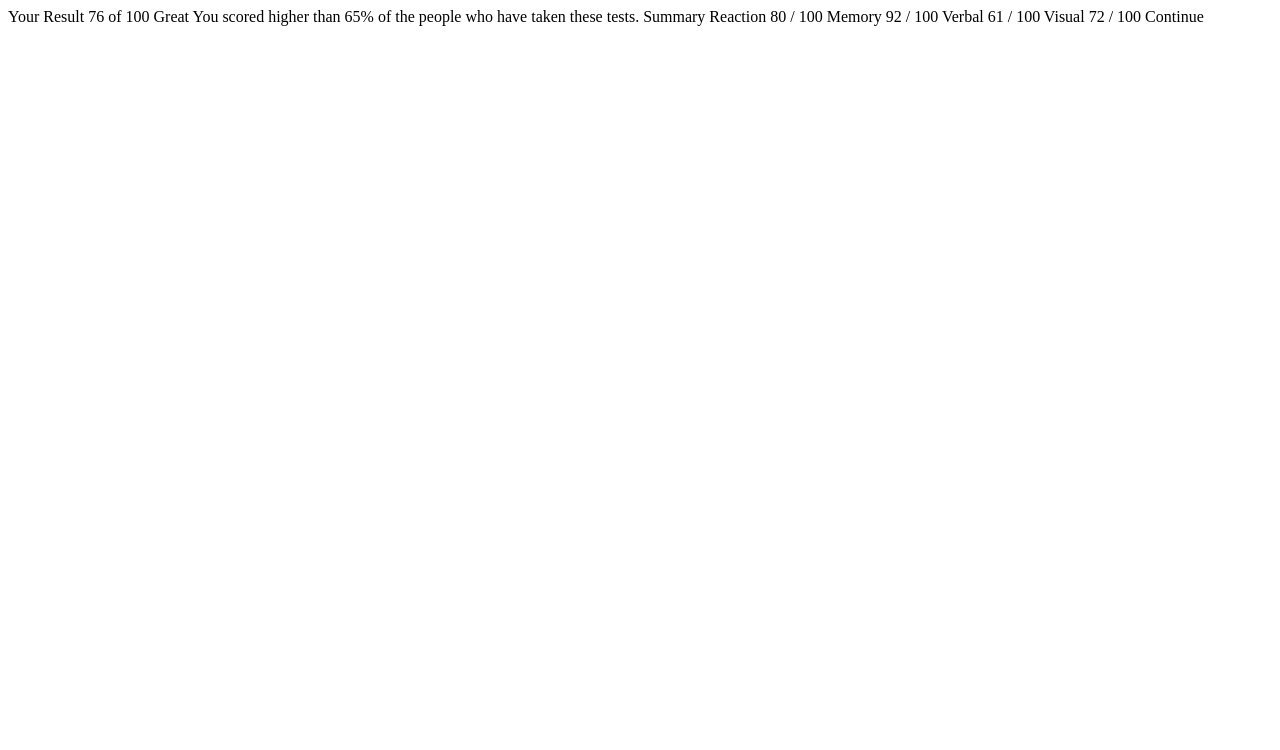
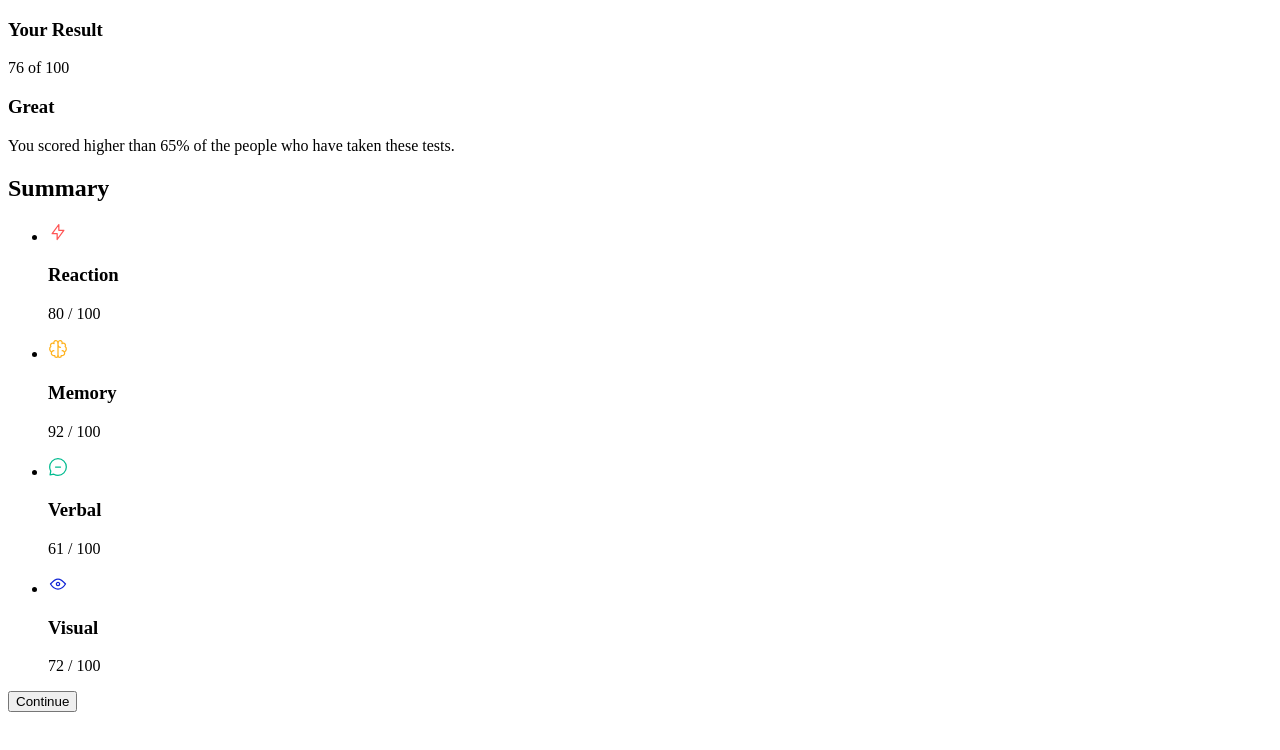
Before and after one commit to DevShaunB/fem-results-summary-component, a plain HTML site: page index.html in a window 1280 px wide. Drawn offline with Linux system fonts and the light colour scheme.

Commit message:
add markup with BEM

```diff
--- a/index.html
+++ b/index.html
@@ -1,36 +1,78 @@
 <!DOCTYPE html>
 <html lang="en">
-<head>
-  <meta charset="UTF-8">
-  <meta name="viewport" content="width=device-width, initial-scale=1.0"> <!-- displays site properly based on user's device -->
+  <head>
+    <meta charset="UTF-8" />
+    <meta name="viewport" content="width=device-width, initial-scale=1.0" />
+    <!-- displays site properly based on user's device -->
 
-  <link rel="icon" type="image/png" sizes="32x32" href="./assets/images/favicon-32x32.png">
+    <link
+      rel="icon"
+      type="image/png"
+      sizes="32x32"
+      href="./assets/images/favicon-32x32.png"
+    />
 
-  <title>Frontend Mentor | Results summary component</title>
-</head>
-<body>
-
-  Your Result
-  76
-  of 100
-
-  Great
-  You scored higher than 65% of the people who have taken these tests.
-
-  Summary
-
-  Reaction
-  80 / 100
-
-  Memory
-  92 / 100
-
-  Verbal
-  61 / 100
-
-  Visual
-  72 / 100
-
-  Continue
-</body>
+    <title>Frontend Mentor | Results summary component</title>
+  </head>
+  <body>
+    <main>
+      <article class="result-summary-card">
+        <section class="result-summary-card__result">
+          <h1 class="result-summary-card__title">Your Result</h1>
+          <p class="result-summary-card__result-score">
+            <span>76</span> of 100
+          </p>
+          <div class="result-summary-card__result-info">
+            <h3 class="result-summary-card__result-info-title">Great</h3>
+            <p class="result-summary-card__result-info-desc">
+              You scored higher than 65% of the people who have taken these
+              tests.
+            </p>
+          </div>
+        </section>
+        <section class="result-summary-card__summary">
+          <h2 class="result-summary-card__title">Summary</h2>
+          <ul class="result-summary-card__summary-list">
+            <li class="result-summary-card__summary-item">
+              <img
+                src="./assets/images/icon-reaction.svg"
+                alt=""
+                class="result-summary-card__summary-icon"
+              />
+              <h3 class="result-summary-card__summary-category">Reaction</h3>
+              <p class="result-summary-card__summary-score">80 / 100</p>
+            </li>
+            <li class="result-summary-card__summary-item">
+              <img
+                src="./assets/images/icon-memory.svg"
+                alt=""
+                class="result-summary-card__summary-icon"
+              />
+              <h3 class="result-summary-card__summary-category">Memory</h3>
+              <p class="result-summary-card__summary-score">92 / 100</p>
+            </li>
+            <li class="result-summary-card__summary-item">
+              <img
+                src="./assets/images/icon-verbal.svg"
+                alt=""
+                class="result-summary-card__summary-icon"
+              />
+              <h3 class="result-summary-card__summary-category">Verbal</h3>
+              <p class="result-summary-card__summary-score">61 / 100</p>
+            </li>
+            <li class="result-summary-card__summary-item">
+              <img
+                src="./assets/images/icon-visual.svg"
+                alt=""
+                class="result-summary-card__summary-icon"
+              />
+              <h3 class="result-summary-card__summary-category">Visual</h3>
+              <p class="result-summary-card__summary-score">72 / 100</p>
+            </li>
+          </ul>
+          <button>Continue</button>
+        </section>
+      </article>
+    </main>
+  </body>
 </html>
```
